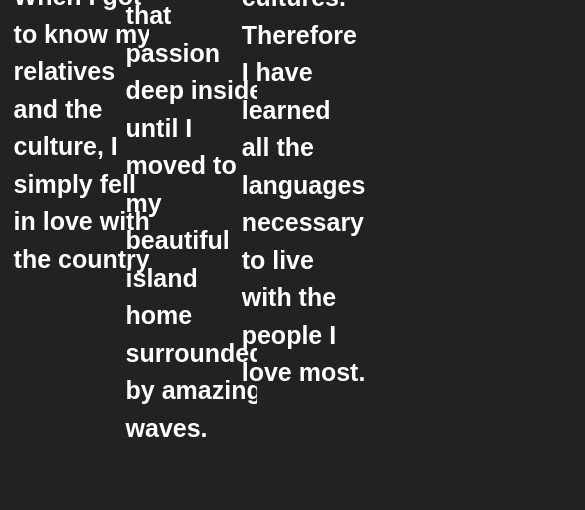
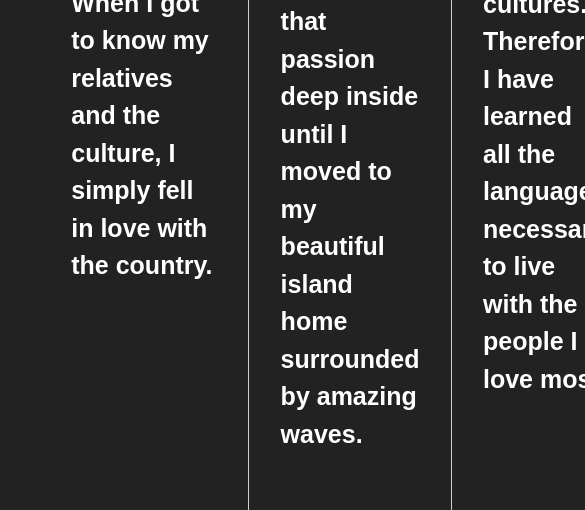
Before and after one commit to Kate-Ku/divs-flexbox, a plain HTML site: page index.html in a window 390 px wide. Shown: the part 545-1055 px from the top of the page, 585 px wide, since content can reach past the window. Drawn offline with nearby package versions, Linux system fonts and the light colour scheme; a web font is replaced by a local one.

Commit message:
Added border and breakpoint

```diff
--- a/css/main.css
+++ b/css/main.css
@@ -133,9 +133,19 @@ body {
   width: 30%;
   justify-content: center;
   align-items: center;
-  margin: 1em 0;
+  padding: 1.25em;
 }
 
+.div-1, .div-2 {
+  border-right: #cacfd2 solid 1px;
+}
+
+@media (max-width: 767px) {
+  .div-1, .div-2, .div-3 {
+    width: 100%;
+    flex-direction: column;
+  }
+}
 
 
 
```
